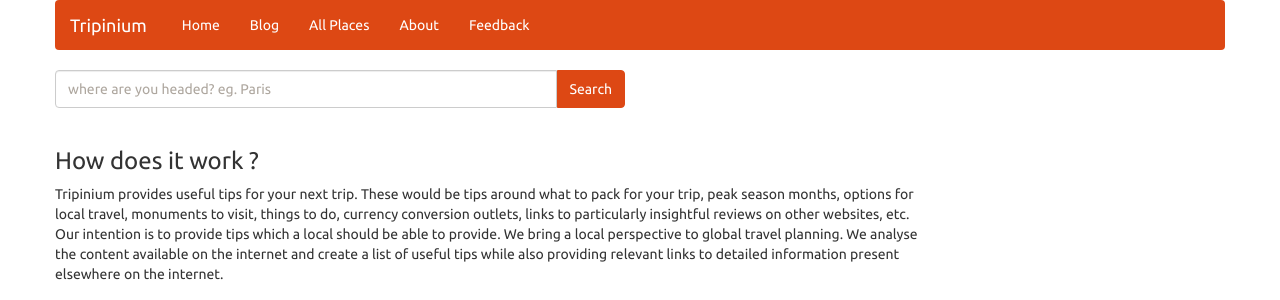
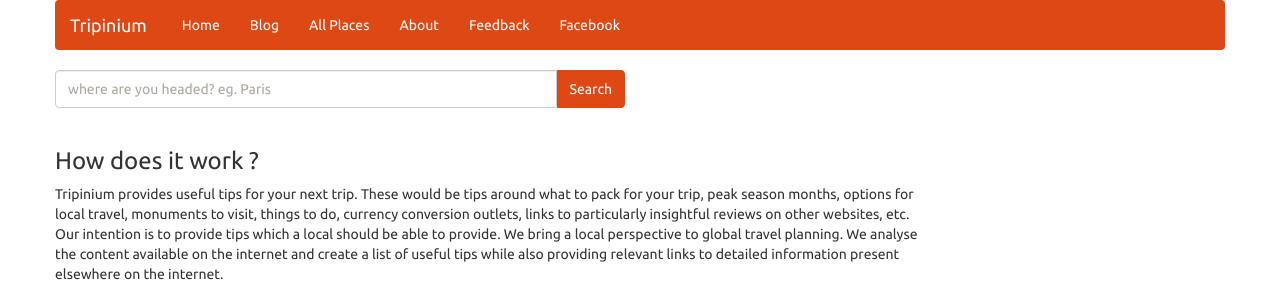
Before and after one commit to udayj/Tripinium_v2, a Python web app: template templates/how.html in a window 1280 px wide. Shown: the top 300 px of the page. Run offline with Jinja, Linux system fonts and the light colour scheme; the template is opened without the code that fills it, so the values that code supplies are empty; some libraries are stand-ins or nearby versions.

Commit message:
Facebook page link from website

```diff
--- a/templates/base.html
+++ b/templates/base.html
@@ -84,6 +84,9 @@
       <li id="feedback">
         <a href="/feedback">Feedback</a>
       </li>
+      <li id="facebook">
+        <a href="https://www.facebook.com/pages/Tripinium/485369678152306">Facebook</a>
+      </li>
 
     </ul>
 
```
